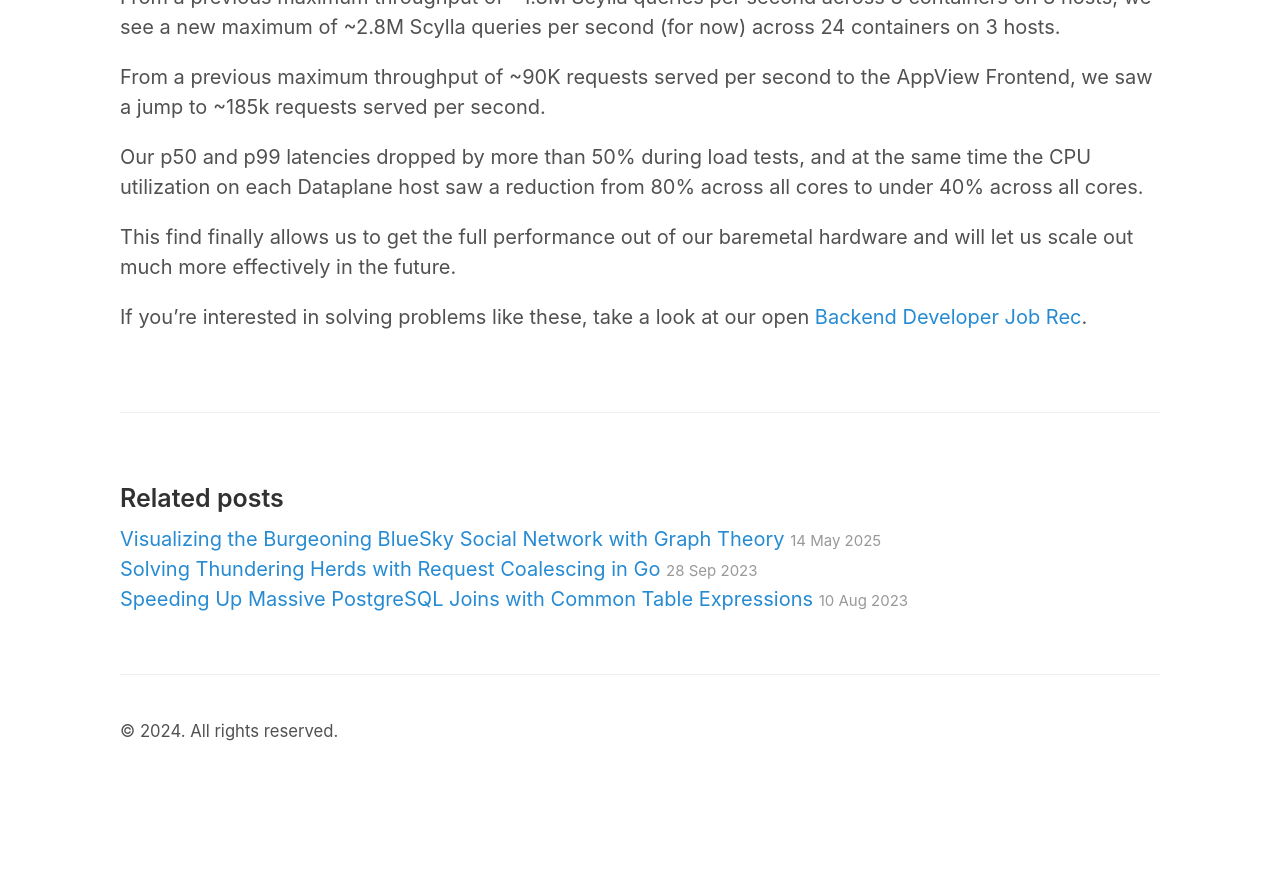
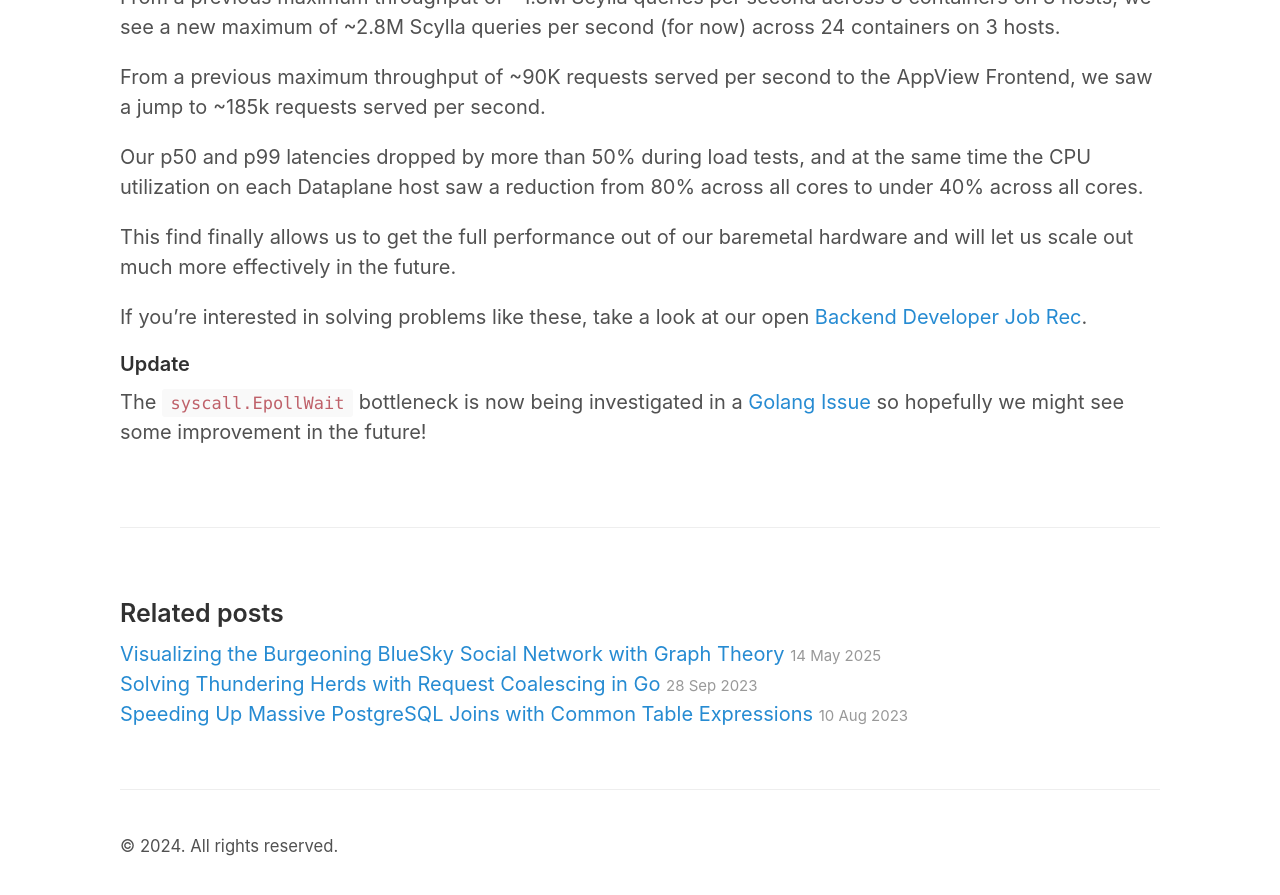
Before and after one commit to jazware/jazco-dev, a Jekyll site: the page built from _posts/2024-01-10-golang-and-epoll.md, in a window 1280 px wide and 900 px high, scrolled down 3468 px. Shown: the top 895 px of the window. Built offline with Jekyll 4.4.1, drawn with Linux system fonts in a browser that asks for light colours; before the commit the page ends 4253 px from its top, so only the background shows below that.

Commit message:
Add link to Go issue

```diff
--- a/_posts/2024-01-10-golang-and-epoll.md
+++ b/_posts/2024-01-10-golang-and-epoll.md
@@ -93,3 +93,7 @@ Our p50 and p99 latencies dropped by more than 50% during load tests, and at the
 This find finally allows us to get the full performance out of our baremetal hardware and will let us scale out much more effectively in the future.
 
 If you're interested in solving problems like these, take a look at our open [Backend Developer Job Rec](https://blueskyweb.xyz/join/backend-developer).
+
+#### Update
+
+The `syscall.EpollWait` bottleneck is now being investigated in a [Golang Issue](https://github.com/golang/go/issues/65064) so hopefully we might see some improvement in the future!
```
